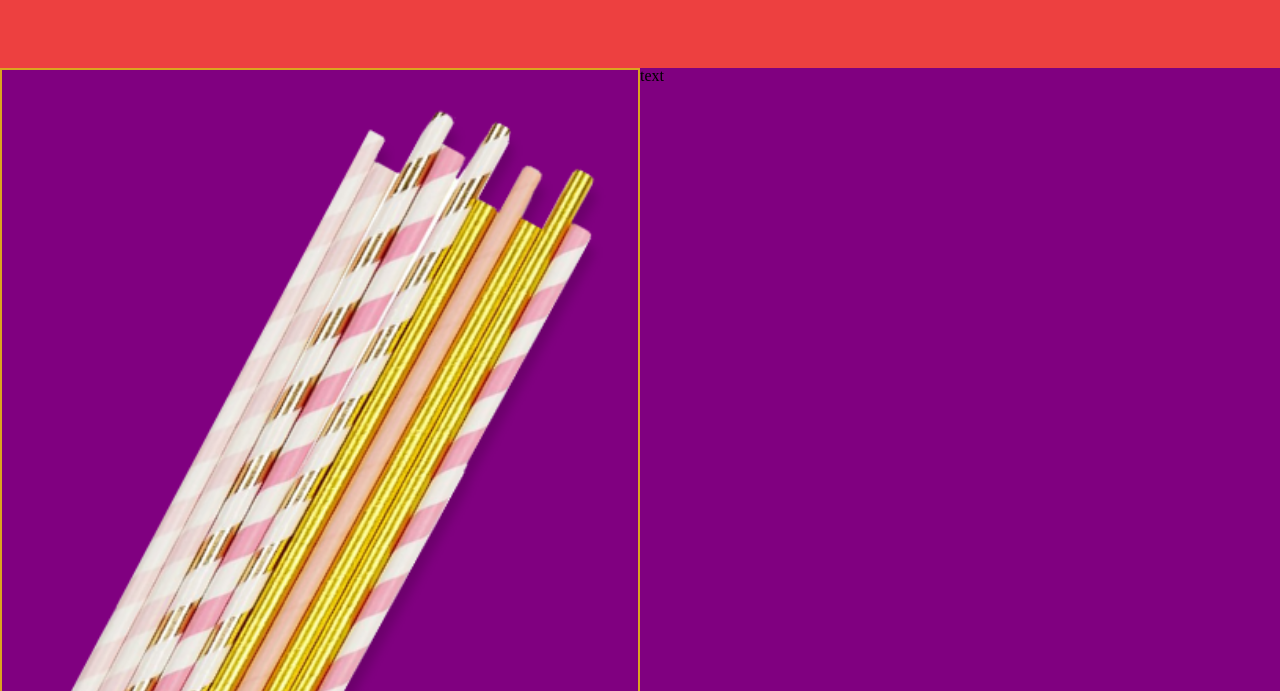
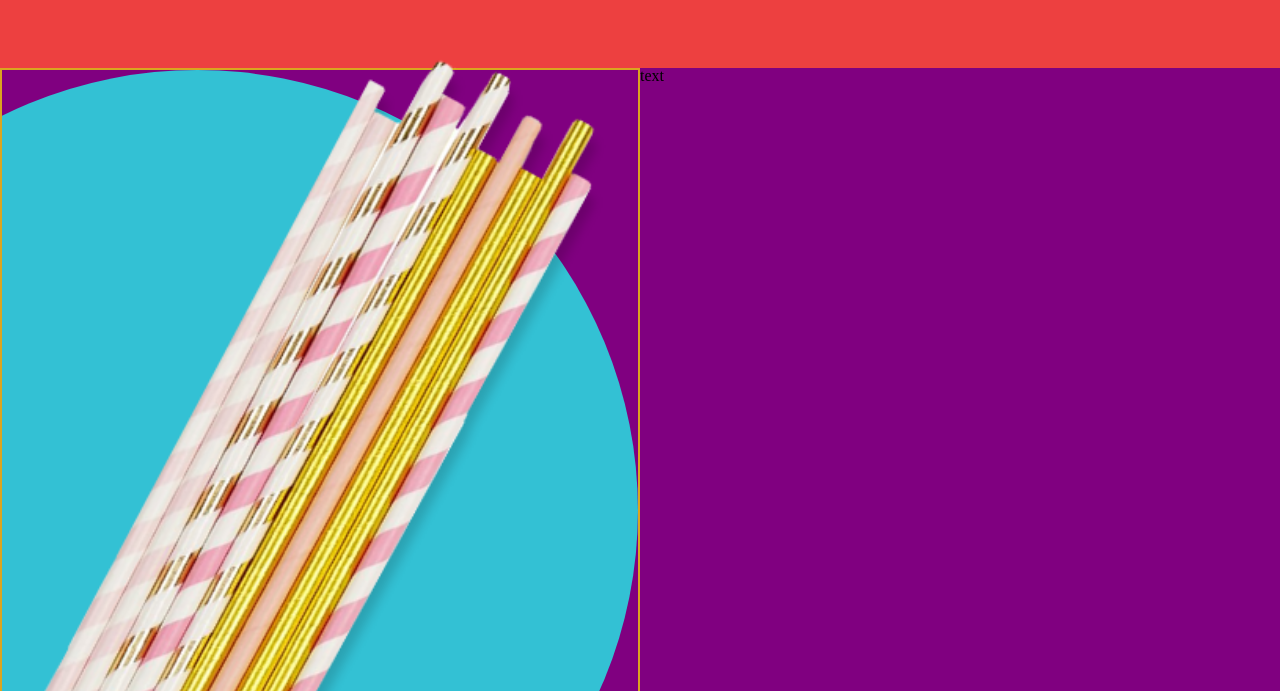
Before and after one commit to creative-function/strawsTemplate, a website: page index.html in a window 1280 px wide. Shown: the part 2029-2720 px from the top of the page. Drawn offline with Linux system fonts and the light colour scheme.

Commit message:
product section
background position circle, relative position image, setting up columns for parrallax

```diff
--- a/index.html
+++ b/index.html
@@ -66,15 +66,19 @@
             <div class="para-wrapper">
                 <div class="para-imgs">
 
-                    <img class="straw1" src="dist/img/straws2.png">
-                    <section class="para-circle para-circle_one">
-                        <svg id="para-cls1" xmlns="http://www.w3.org/2000/svg" viewBox="0 0 316.43 316.43"><defs><style>.cls-1{fill:#902AED;}</style></defs><title>circle</title><g id="Layer_2" data-name="Layer 2"><g id="Layer_1-2" data-name="Layer 1"><circle class="cls-1" cx="158.21" cy="158.21" r="158.21"/></g></g></svg>
-                     </section>
+                    <div class="para-img1">
+                         <img class="straw1" src="dist/img/straws2.png">
 
+                    </div>
                 </div>
+
+
+
                 <div class="para-text">
                     text
                 </div>
+
+
             </div>
 
         </section>
--- a/src/scss/main.scss
+++ b/src/scss/main.scss
@@ -161,14 +161,16 @@ section#parralax{
 			border:2px solid goldenrod;
 			position: relative;
 
-			img{
-				width:100%;
-				z-index: 999;
-			}
-			.para_cls1{
-				position: relative;
-				top:0;
-				z-index: 1;
+			.para-img1{
+				background-size:cover;
+				background-image: url("/dist/img/circle.svg");
+				background-position-x: 100%;
+
+				.straw1{
+					width:100%;
+					position: relative;
+					top:-50px;
+				}
 			}
 		}
 
```
Also changed, not shown: dist/css/main.css, 1 other file.
